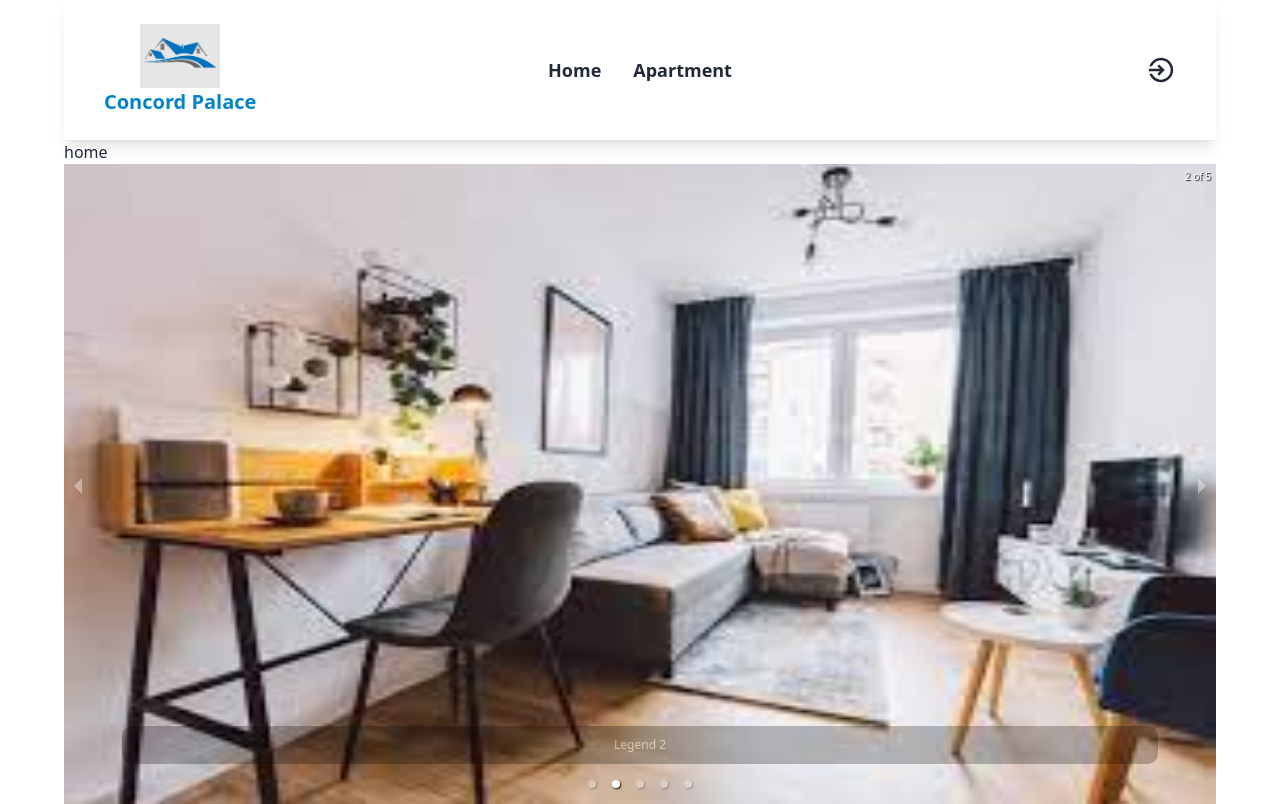
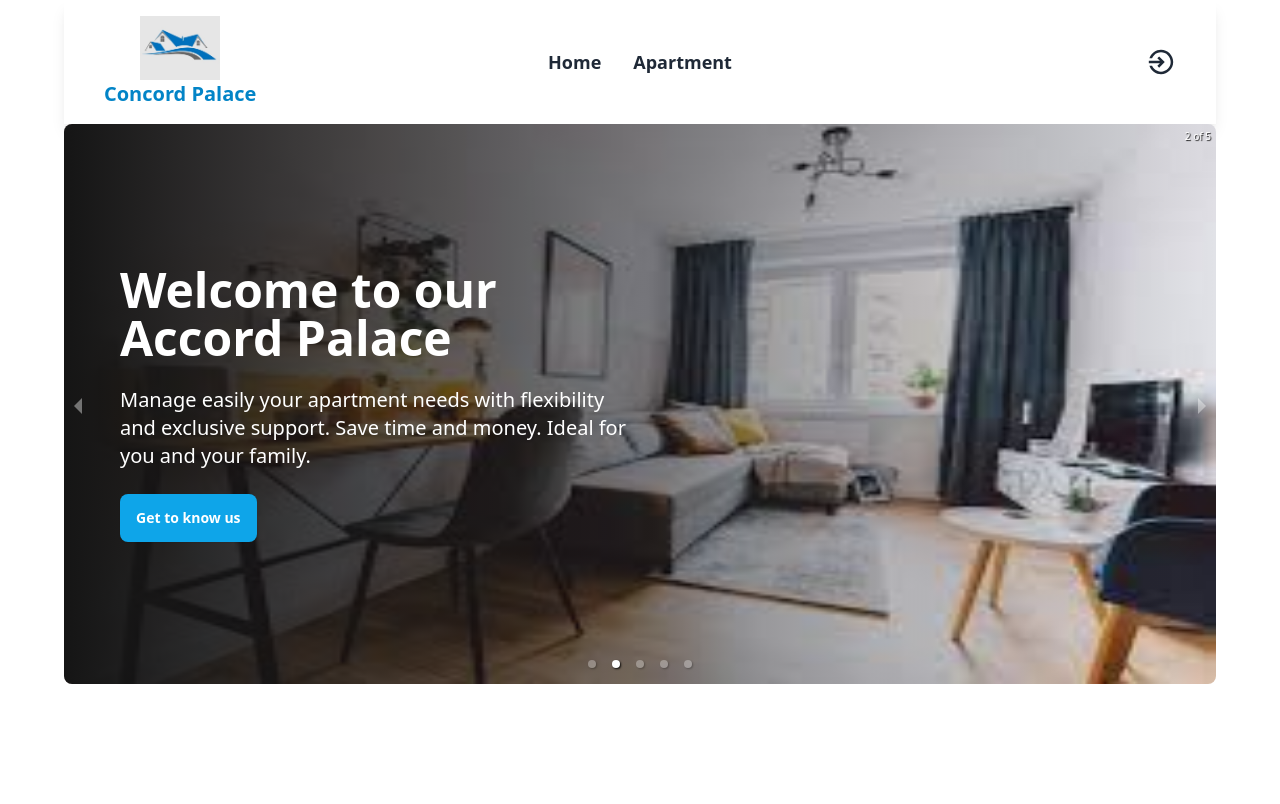
Before and after one commit to Mithun4450/m12a12-building-management-client, a React (Vite) app: page / in a window 1280 px wide. Built offline with nearby package versions, Linux system fonts and the light colour scheme; no server answers.

Commit message:
Banner part has been completed

```diff
--- a/src/Pages/Home/Home.jsx
+++ b/src/Pages/Home/Home.jsx
@@ -4,7 +4,7 @@ import Banner from "../../components/Banner/Banner";
 const Home = () => {
     return (
         <div>
-            <h1>home</h1>
+
             <Banner></Banner>
 
         </div>
--- a/src/components/Banner/Banner.jsx
+++ b/src/components/Banner/Banner.jsx
@@ -12,27 +12,74 @@ const Banner = () => {
 
 
     return (
-        <div className="h-[80vh]" >
-             <Carousel className="h-[80vh]" autoPlay={true} interval={3000} infiniteLoop={true} showThumbs={false} stopOnHover={true}>
+        <div className="h-[70vh]" >
+             <Carousel className="h-[70vh] rounded-lg" autoPlay={true} interval={3000} infiniteLoop={true} showThumbs={false} stopOnHover={true}>
+                <div className="relative">
+                    <img src={building} className="h-[70vh] rounded-lg"/>
+                    <div className="absolute h-full flex items-center top-0 left-0 bg-gradient-to-r from-[#151515] to-[rgba(21, 21, 21, 0.00)] rounded-lg ">
+                      <div className="w-1/2 space-y-6 pl-14 ">
+                            <h1 className="text-white text-5xl text-left font-bold">Welcome to our Accord Palace</h1>
+                            <p className="text-white text-left text-xl ">Manage easily your apartment needs with flexibility and exclusive support. Save time and money. Ideal for you and your family.</p>
+                            <div className="flex gap-5">
+                                <button className="btn  bg-sky-500 border-none text-white">Get to know us</button>
+
+                            </div>
+                        </div>
+                    </div>
+                </div>
+
+
                 <div>
-                    <img src={building} className="h-[80vh]"/>
-                    <p className="legend">Legend 1</p>
+                    <img src={img1} className="h-[70vh] rounded-lg" />
+                    <div className="absolute h-full flex items-center top-0 left-0 bg-gradient-to-r from-[#151515] to-[rgba(21, 21, 21, 0.00)] rounded-lg ">
+                      <div className="w-1/2 space-y-6 pl-14 ">
+                            <h1 className="text-white text-5xl text-left font-bold">Welcome to our Accord Palace</h1>
+                            <p className="text-white text-left text-xl ">Manage easily your apartment needs with flexibility and exclusive support. Save time and money. Ideal for you and your family.</p>
+                            <div className="flex gap-5">
+                                <button className="btn  bg-sky-500 border-none text-white">Get to know us</button>
+
+                            </div>
+                        </div>
+                    </div>
                 </div>
                 <div>
-                    <img src={img1} className="h-[80vh]" />
-                    <p className="legend">Legend 2</p>
+                    <img src={img2} className="h-[70vh] rounded-lg" />
+                    <div className="absolute h-full flex items-center top-0 left-0 bg-gradient-to-r from-[#151515] to-[rgba(21, 21, 21, 0.00)] rounded-lg ">
+                      <div className="w-1/2 space-y-6 pl-14 ">
+                            <h1 className="text-white text-5xl text-left font-bold">Welcome to our Accord Palace</h1>
+                            <p className="text-white text-left text-xl ">Manage easily your apartment needs with flexibility and exclusive support. Save time and money. Ideal for you and your family.</p>
+                            <div className="flex gap-5">
+                                <button className="btn  bg-sky-500 border-none text-white">Get to know us</button>
+
+                            </div>
+                        </div>
+                    </div>
                 </div>
                 <div>
-                    <img src={img2} className="h-[80vh]" />
-                    <p className="legend">Legend 3</p>
+                    <img src={img3} className="h-[70vh] rounded-lg" />
+                    <div className="absolute h-full flex items-center top-0 left-0 bg-gradient-to-r from-[#151515] to-[rgba(21, 21, 21, 0.00)] rounded-lg ">
+                      <div className="w-1/2 space-y-6 pl-14 ">
+                            <h1 className="text-white text-5xl text-left font-bold">Welcome to our Accord Palace</h1>
+                            <p className="text-white text-left text-xl ">Manage easily your apartment needs with flexibility and exclusive support. Save time and money. Ideal for you and your family.</p>
+                            <div className="flex gap-5">
+                                <button className="btn  bg-sky-500 border-none text-white">Get to know us</button>
+
+                            </div>
+                        </div>
+                    </div>
                 </div>
                 <div>
-                    <img src={img3} className="h-[80vh]" />
-                    <p className="legend">Legend 3</p>
-                </div>
-                <div>
-                    <img src={img4} className="h-[80vh]" />
-                    <p className="legend">Legend 3</p>
+                    <img src={img4} className="h-[70vh] rounded-lg" />
+                    <div className="absolute h-full flex items-center top-0 left-0 bg-gradient-to-r from-[#151515] to-[rgba(21, 21, 21, 0.00)] rounded-lg ">
+                      <div className="w-1/2 space-y-6 pl-14 ">
+                            <h1 className="text-white text-5xl text-left font-bold">Welcome to our Accord Palace</h1>
+                            <p className="text-white text-left text-xl ">Manage easily your apartment needs with flexibility and exclusive support. Save time and money. Ideal for you and your family.</p>
+                            <div className="flex gap-5">
+                                <button className="btn  bg-sky-500 border-none text-white">Get to know us</button>
+
+                            </div>
+                        </div>
+                    </div>
                 </div>
             </Carousel>
 
--- a/src/components/Navbar/Navbar.jsx
+++ b/src/components/Navbar/Navbar.jsx
@@ -16,7 +16,7 @@ const Navbar = () => {
     }
 
     return (
-        <div className='mx-auto shadow-lg px-8 py-4'>
+        <div className='mx-auto shadow-lg px-8 py-2'>
             <div className="navbar bg-base-100">
                 <div className="navbar-start ">
 
```
